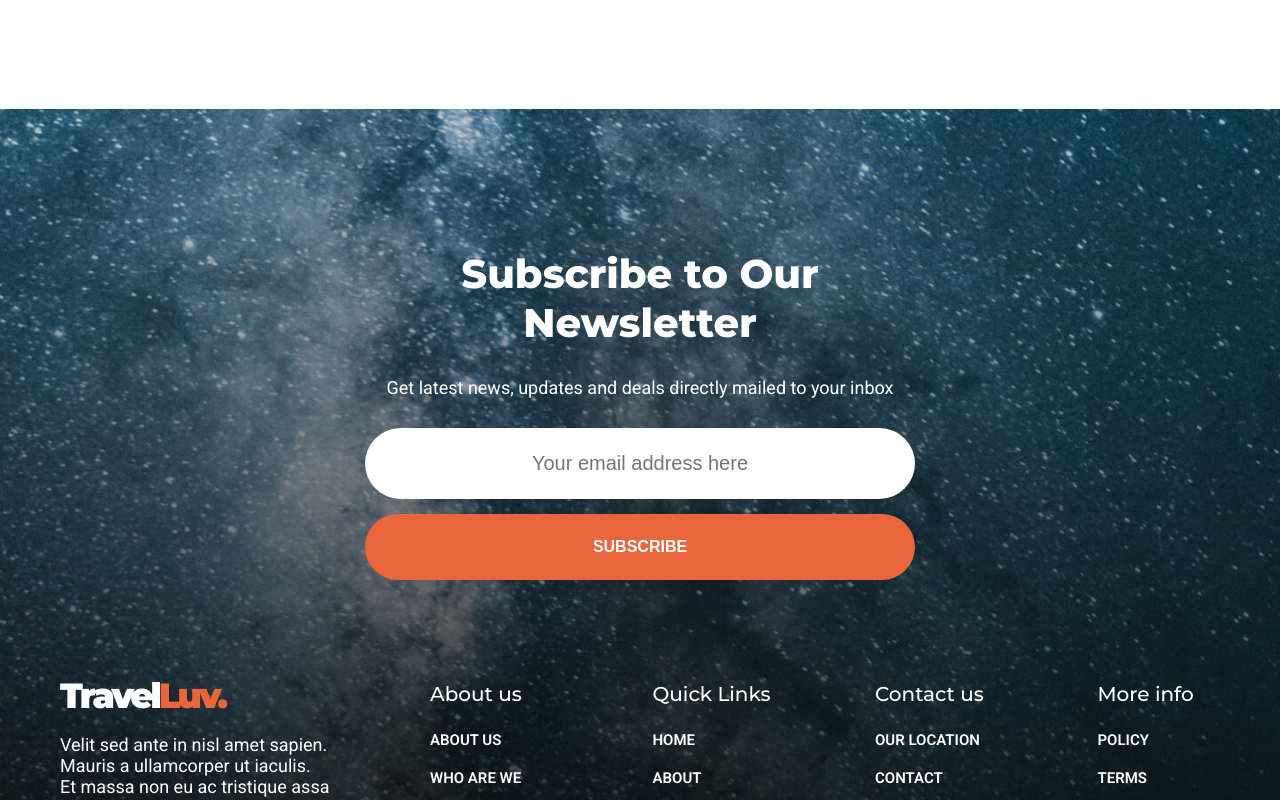
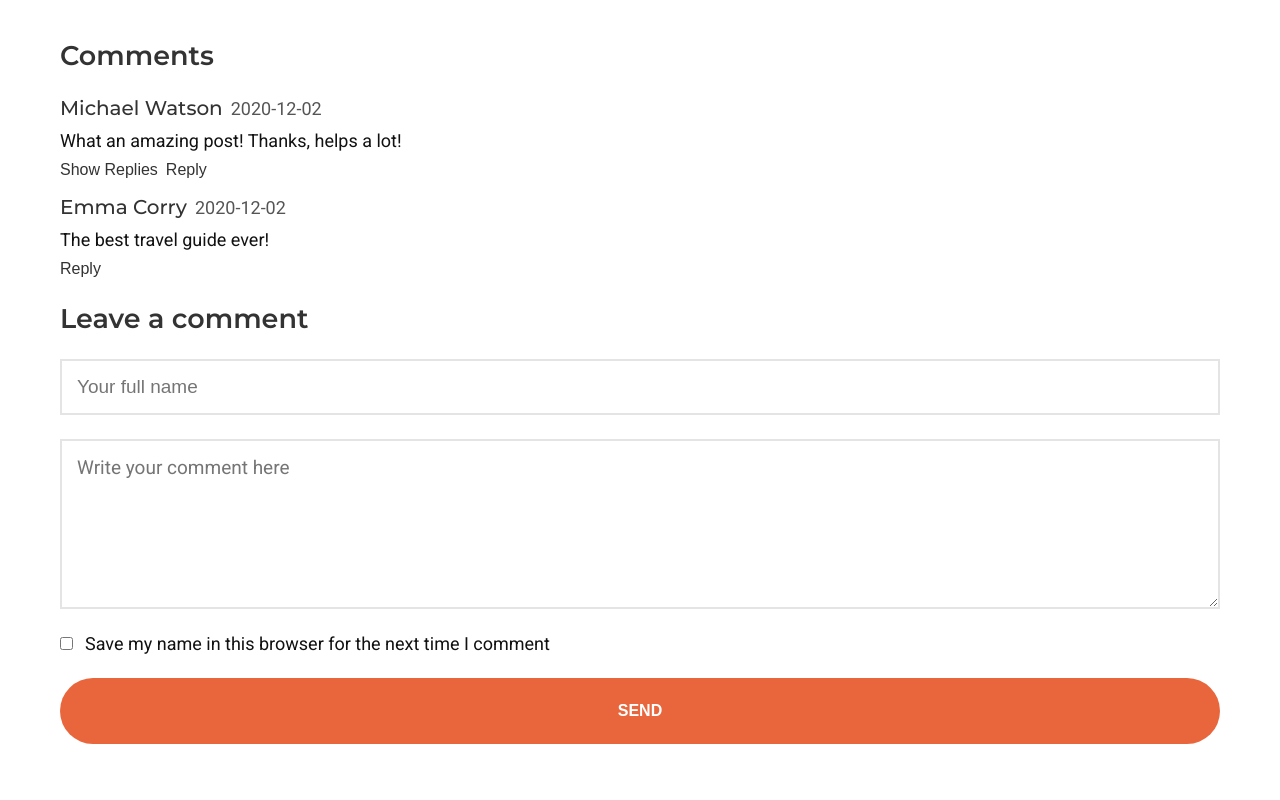
Before and after one commit to vaxigy/travelluv, a React (Create React App) app: page /article/1 in a window 1280 px wide. Shown: the part 1700-2500 px from the top of the page. Built offline with nearby package versions, Linux system fonts and the light colour scheme.

Commit message:
Add comment section to article page

```diff
--- a/src/components/pages/SingleArticle.jsx
+++ b/src/components/pages/SingleArticle.jsx
@@ -2,6 +2,7 @@ import React from 'react';
 import { useParams } from 'react-router-dom';
 import Hero from '../sections/Hero';
 import Article from '../sections/Article';
+import Comments from '../sections/Comments';
 
 function SingleArticle() {
   const configHero = {
@@ -16,6 +17,7 @@ function SingleArticle() {
     <>
       <Hero config={configHero}/>
       <Article id={id}/>
+      <Comments articleId={id} />
     </>
   );
 }
--- /dev/null
+++ b/src/components/sections/Comments.jsx
@@ -0,0 +1,148 @@
+import React, { useState } from 'react';
+import CommentItem from '../shared/CommentItem';
+
+function getArticleComments(articleId) {
+  return [
+    {
+      name: 'Michael Watson',
+      date: '2020-12-02',
+      text: 'What an amazing post! Thanks, helps a lot!',
+      articleId: articleId,
+      replies: [
+        {
+          name: 'Sophia Conway',
+          date: '2020-12-03',
+          text: 'Agreed!',
+          articleId: articleId,
+          replies: []
+        },
+        {
+          name: 'Mateo Timoney',
+          date: '2020-12-03',
+          text: 'Lorem 123',
+          articleId: articleId,
+          replies: []
+        }
+      ]
+    },
+    {
+      name: 'Emma Corry',
+      date: '2020-12-02',
+      text: 'The best travel guide ever!',
+      articleId: articleId,
+      replies: []
+    }
+  ];
+};
+
+function Comments({ articleId }) {
+  const [comments, setComments] = useState(getArticleComments(articleId));
+  const [commentFormValues, setCommentFormValues] = useState({
+    name: localStorage.getItem('commentFormName') || '',
+    message: '',
+    save: false
+  });
+  const [commentFormStatus, setCommentFormStatus] = useState({
+    class: '',
+    message: ''
+  });
+
+  const addNewReply = (parent, commentData) => {
+    const newReply = {
+      name: commentData.name,
+      date: new Date().toISOString().split('T')[0],
+      text: commentData.text,
+      articleId: articleId,
+      replies: []
+    };
+    const updateComments = (commentList) => {
+      const commentListUpdated = commentList.map((comment) => (
+        comment === parent ?
+          { ...comment, replies: [ ...comment.replies, newReply ] } :
+          { ...comment, replies: [ ...updateComments(comment.replies) ] }
+      ));
+      return commentListUpdated;
+    };
+    setComments((prev) => updateComments(prev));
+  };
+
+  const handleInputChange = (event) => {
+    const { name, value, type, checked } = event.target;
+    setCommentFormValues((prev) => ({
+      ...prev,
+      [name]: type === 'checkbox' ? checked : value
+    }));
+  };
+
+  const handleCommentSubmit = (event) => {
+    event.preventDefault();
+
+    if (!commentFormValues.name || !commentFormValues.message) {
+      setCommentFormStatus({
+        class: 'failure',
+        message: 'Fill out all the required fields'
+      });
+      return;
+    }
+
+    const newComment = {
+      name: commentFormValues.name,
+      date: new Date().toISOString().split('T')[0],
+      text: commentFormValues.message,
+      articleId: articleId,
+      replies: []
+    };
+    setComments((prev) => [ ...prev, newComment ]);
+
+    if (commentFormValues.save) {
+      localStorage.setItem('commentFormName', commentFormValues.name);
+    }
+
+    setCommentFormStatus({ class: '', message: '' });
+  };
+
+  return (
+    <section className="comments">
+      <div className="container">
+        <div className="comments-wrap">
+          <h3>Comments</h3>
+          <ul className="comment-items">
+            {comments.map((comment) => (
+              <CommentItem comment={comment} onReplySubmit={addNewReply} />
+            ))}
+          </ul>
+          <h3>Leave a comment</h3>
+          <form className="comment-form" onSubmit={handleCommentSubmit}>
+            <input
+              type="text"
+              name="name"
+              placeholder="Your full name"
+              value={commentFormValues.name}
+              onChange={handleInputChange}
+            />
+            <textarea
+              name="message"
+              placeholder="Write your comment here"
+              onChange={handleInputChange}
+            ></textarea>
+            <div>
+              <input
+                type="checkbox"
+                id="save"
+                name="save"
+                onChange={handleInputChange}
+              />
+              <label htmlFor="save">
+                Save my name in this browser for the next time I comment
+              </label>
+            </div>
+            <button className="button-primary" type="submit">Send</button>
+            <p className={`status-box ${commentFormStatus.class}`}>{commentFormStatus.message}</p>
+          </form>
+        </div>
+      </div>
+    </section>
+  );
+}
+
+export default Comments;
--- /dev/null
+++ b/src/components/shared/CommentItem.jsx
@@ -0,0 +1,89 @@
+import React, { useState } from 'react';
+
+function CommentItem({ comment, onReplySubmit }) {
+  const [showReplies, setShowReplies] = useState(false);
+  const [showReplyForm, setShowReplyForm] = useState(false);
+  const [replyFormValues, setReplyFormValues] = useState({
+    name: '',
+    message: ''
+  });
+  const [replyFormStatus, setReplyFormStatus] = useState({
+    class: '',
+    message: ''
+  });
+  const hasReplies = comment.replies.length > 0;
+
+  const toggleReplies = () => {
+    setShowReplies((prev) => !prev);
+  };
+
+  const toggleForm = () => {
+    setShowReplyForm((prev) => !prev);
+  };
+
+  const handleInputChange = (event) => {
+    const { name, value } = event.target;
+    setReplyFormValues((prev) => ({ ...prev, [name]: value }));
+  };
+
+  const handleReplySubmit = (event) => {
+    event.preventDefault();
+
+    if (!replyFormValues.name || !replyFormValues.message) {
+      setReplyFormStatus({
+        class: 'failure',
+        message: 'Fill out all the required fields'
+      });
+      return;
+    }
+
+    setShowReplyForm(false);
+    setShowReplies(true);
+
+    const commentData = {
+      name: replyFormValues.name,
+      text: replyFormValues.message
+    };
+    onReplySubmit(comment, commentData);
+
+    setReplyFormStatus({ class: '', message: '' });
+  };
+
+  return (
+    <li className="comment-item">
+      <div className="comment-meta">
+        <h5 className="comment-name">{comment.name}</h5>
+        <p className="comment-date">{comment.date}</p>
+      </div>
+      <p className="comment-content">{comment.text}</p>
+      <div className="comment-action">
+        {hasReplies && <button onClick={toggleReplies}>
+          {showReplies ? 'Hide replies' : 'Show Replies'}
+        </button>}
+        <button onClick={toggleForm}>{showReplyForm ? 'Cancel' : 'Reply'}</button>
+      </div>
+      {showReplyForm && <form className="comment-reply-form" onSubmit={handleReplySubmit}>
+        <input
+          type="text"
+          name="name"
+          placeholder="Enter your name"
+          onChange={handleInputChange}
+        />
+        <textarea
+          name="message"
+          placeholder="Enter your reply"
+          onChange={handleInputChange}
+        ></textarea>
+        <button className="button-primary" type="submit">Send</button>
+        <p className={`status-box ${replyFormStatus.class}`}>{replyFormStatus.message}</p>
+      </form>}
+      {hasReplies && showReplies && <ul className='comment-replies'>
+        {comment.replies.map((reply) => (
+          <CommentItem comment={reply} onReplySubmit={onReplySubmit} />
+        ))}
+      </ul>}
+    </li>
+  );
+}
+
+export default CommentItem;
--- a/src/styles/main.scss
+++ b/src/styles/main.scss
@@ -419,7 +419,6 @@ footer {
 
 .article {
   padding-top: 10rem;
-  padding-bottom: 14rem;
 
   .article-wrap {
     display: flex;
@@ -849,3 +848,128 @@ footer {
     }
   }
 }
+
+.comments {
+  padding-top: 7rem;
+  padding-bottom: 14rem;
+
+  .comments-wrap {
+    display: flex;
+    flex-direction: column;
+    gap: 2.4rem;
+
+    h3 {
+      font-size: 2.7rem;
+      font-weight: 600;
+      font-family: $font-secondary;
+      color: $color-heading;
+    }
+
+    .comment-items {
+      > .comment-item:not(:last-of-type) {
+        margin-bottom: 1.6rem;
+      }
+
+      .comment-replies {
+        .comment-item {
+          margin-left: 1.6rem;
+        }
+
+        .comment-item:not(:first-of-type) {
+          margin-top: 1.6rem;
+        }
+
+        .comment-item:first-of-type {
+          margin-top: 0.6rem;
+        }
+      }
+
+      .comment-item { // shared
+        display: flex;
+        flex-direction: column;
+        gap: 1rem;
+
+        .comment-meta,
+        .comment-action {
+          display: flex;
+          gap: 0.8rem;
+        }
+
+        .comment-meta {
+          .comment-name {
+            font-size: 2rem;
+            font-weight: 500;
+            font-family: $font-secondary;
+            color: $color-heading;
+          }
+
+          .comment-date {
+            margin-top: 0.2rem;
+            color: $color-body;
+          }
+        }
+
+        .comment-action {
+          button {
+            font-size: 1.6rem;
+            color: $color-heading;
+            transition: all 0.2s;
+
+            &:hover {
+              color: $color-primary;
+              transition: all 0.2s;
+            }
+          }
+        }
+
+        .comment-reply-form {
+          display: flex;
+          flex-direction: column;
+          gap: 2.4rem;
+          width: 40%;
+
+          input, textarea {
+            font-size: 1.9rem;
+            padding: 1.5rem;
+            border: 2px solid $color-border;
+          }
+
+          textarea {
+            height: 17rem;
+            font-family: $font-main;
+            min-width: 100%;
+            max-width: 100%;
+          }
+        }
+      }
+    }
+
+    .comment-form {
+      display: flex;
+      flex-direction: column;
+      gap: 2.4rem;
+
+      input, textarea {
+        font-size: 1.9rem;
+        padding: 1.5rem;
+        border: 2px solid $color-border;
+      }
+
+      textarea {
+        height: 17rem;
+        font-family: $font-main;
+        min-width: 100%;
+        max-width: 100%;
+      }
+
+      > div {
+        display: flex;
+        gap: 1.2rem;
+      }
+
+      p {
+        text-align: center;
+      }
+    }
+  }
+}
```
